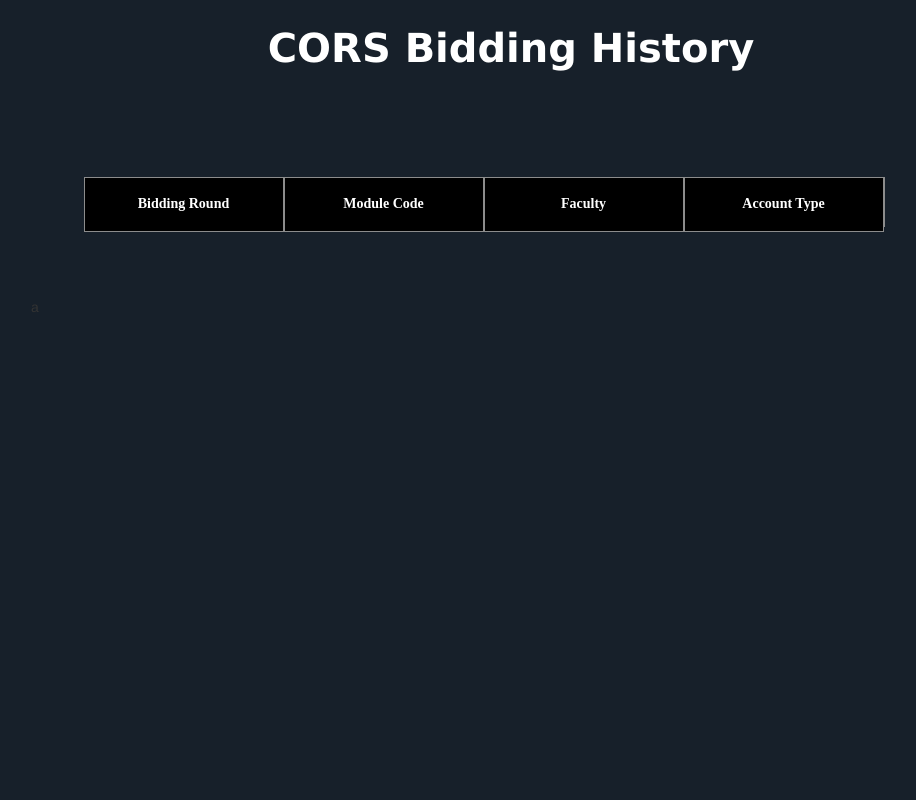
After one commit to yogamurti/HacknRoll, a PHP site: page /index.html in a window 1280 px wide. The commit adds this page. Shown: the whole page, without its empty margins (129-1045 px from the left). Run offline with PHP 8.4, Linux system fonts and the light colour scheme.

Commit message:
Add files via upload
final

```diff
--- /dev/null
+++ b/index.html
@@ -0,0 +1,87 @@
+<?php
+	session_start();
+	include_once("db.php");
+?>
+
+<html>
+<head>
+  <title>Hack n Roll 2017</title>
+  <link rel="stylesheet" href="https://maxcdn.bootstrapcdn.com/bootstrap/3.3.6/css/bootstrap.min.css">
+  <link rel="stylesheet" href="https://maxcdn.bootstrapcdn.com/bootstrap/3.3.6/css/bootstrap-theme.min.css">
+  <link rel="stylesheet" href="stylesheet.css">
+</head>
+<body>
+  <br/>
+  <div class="mainHeading">CORS Bidding History</div>
+    <div class='container'>
+      <div class='topbar'>
+        <div style = "font-family: Times New Roman; font-size: 20px";>
+          <div class='tocenter'>
+            <div id='wrap'>
+              <center>
+              <ul class='menu'>
+                <li>
+                  <a href="#"><b>Bidding Round</a></b>
+                  <ul>
+                    <li><a href="#" onclick="info0()"><b>1A</b></a></li>
+                    <li><a href="#"><b>1B</b></a></li>
+                    <li><a href="#" onclick="info1()"><b>2A</b></a></li>
+                    <li><a href="#"><b>2B</b></a></li>
+                    <li><a href="#"><b>3A</b></a></li>
+                    <li><a href="#"><b>3B</b></a></li>
+                  </ul>
+                </li>
+                <li>
+                  <a href="#"><b>Module Code</a></b>
+                  <ul>
+                    <li><a href="#" onclick="info1()"><b>ACC1002X</b></a></li>
+                    <li><a href="#" onclick="info2()"><b>CS1010S</b></a></li>
+                    <li><a href="#" onclick="info3()"><b>EC1301</b></a></li>
+                    <li><a href="#" onclick="info4()"><b>MKT1003X</b></a></li>
+                    <li><a href="#" onclick="info5()"><b>PL1101E</b></a></li>
+                  </ul>
+                </li>
+                <li>
+                  <a href="#"><b>Faculty</a></b>
+                  <ul>
+                    <li><a href="#" onclick="info4()"><b>School of Computing</b></a></li>
+                    <li><a href="#" onclick="info7()"><b>Faculty of Science</b></a></li>
+                  </ul>
+                </li>
+                <li>
+                  <a href="#"><b>Account Type</a></b>
+                  <ul>
+                    <li><a href="#" onclick="info7()"><b>Programme</b></a></li>
+                  </ul>
+                </li>
+              </ul>
+              </center>
+            </div>
+          </div>
+        </div>
+      </div>
+    </div>
+      <!--<form method='post'>
+        <div id='ModuleCode' style='float:left'><input type="text" placeholder='Module Code' class='form-control'></div>
+        <div id='Faculty' style='float:left'><input placeholder='Faculty' class='form-control' type='text'></div>
+        <div id='BiddingRound' style='float:left'><input placeholder='Bid Round' class='form-control' type='text'></div>
+        <div id='StudentAccountType' style='float:left'><input placeholder='Student & Account Type' class='form-control' type='text'></div>
+        <button onclick='go()' class='btn btn-default'>Go</button>-\
+      </form>
+  <div class="shows">
+    <button onclick='info()' class='optionButton'>ACC1002X</button>
+  </div>-->
+  <br/>
+  <br/>
+  <br/>
+  <br/>
+  <br/>
+  <br/>
+  <div class="graphDisplay">a</div>
+  <div id="graph" class="graphDisplay"></div>
+  <script src="javaScript.js"></script>
+  <script src="https://ajax.googleapis.com/ajax/libs/jquery/1.12.4/jquery.min.js"></script>
+  <script src="https://code.highcharts.com/highcharts.js"></script>
+  <script src="https://code.highcharts.com/modules/exporting.js"></script>
+</body>
+</html>
--- a/javaScript.js
+++ b/javaScript.js
@@ -68,7 +68,7 @@ function info0() {
         }
       },
       title: {
-        text: $('<div/>').html('ACC1002X').text(),
+        text: $('<div/>').html('Bidding Round 1A - ACC1002X - School of Business - Programme').text(),
         style: {
           color: "#FFF",
           font: '26px Lucida Sans Unicode',
@@ -85,11 +85,12 @@ function info0() {
         }
        },
         tooltip: {
-            valueSuffix: ' Points'
+            valueSuffix: ' Point(s)'
         },
       series: [
       {
         name: 'Lecture 1',
+        color:'purple',
         data: [
 
           {
@@ -123,6 +124,7 @@ function info0() {
       },
       {
         name: 'Lecture 2',
+        color:'green',
         data: [
 
           {
@@ -156,6 +158,7 @@ function info0() {
       },
       {
         name: 'Lecture 3',
+        color:'orange',
         data: [
 
           {
@@ -260,7 +263,7 @@ function info1() {
         }
       },
       title: {
-        text: $('<div/>').html('ACC1002X').text(),
+        text: $('<div/>').html('Bidding Round 2A - ACC1002X - School of Business - Programme').text(),
         style: {
           color: "#FFF",
           font: '26px Lucida Sans Unicode',
@@ -277,11 +280,12 @@ function info1() {
         }
        },
         tooltip: {
-            valueSuffix: ' Points'
+            valueSuffix: ' Point(s)'
         },
       series: [
       {
         name: 'Lecture 1',
+        color:'purple',
         data: [
 
           {
@@ -315,6 +319,7 @@ function info1() {
       },
       {
         name: 'Lecture 2',
+        color:'green',
         data: [
 
           {
@@ -348,6 +353,7 @@ function info1() {
       },
       {
         name: 'Lecture 3',
+        color:'orange',
         data: [
 
           {
@@ -451,7 +457,7 @@ function info2() {
         }
       },
       title: {
-        text: $('<div/>').html('CS1010S').text(),
+        text: $('<div/>').html('Bidding Round 2A - CS1010S - School of Computing - Programme').text(),
         style: {
           color: "#FFF",
           font: '26px Lucida Sans Unicode',
@@ -468,11 +474,12 @@ function info2() {
         }
        },
         tooltip: {
-            valueSuffix: ' Points'
+            valueSuffix: ' Point(s)'
         },
       series: [
       {
         name: 'Lecture 1',
+        color:'purple',
         data: [
 
           {
@@ -576,7 +583,7 @@ function info3() {
         }
       },
       title: {
-        text: $('<div/>').html('EC1301').text(),
+        text: $('<div/>').html('Bidding Round 2A - EC1301 - School of Computing - Programme').text(),
         style: {
           color: "#FFF",
           font: '26px Lucida Sans Unicode',
@@ -593,11 +600,12 @@ function info3() {
         }
        },
         tooltip: {
-            valueSuffix: ' Points'
+            valueSuffix: ' Point(s)'
         },
       series: [
       {
         name: 'Lecture 1',
+        color:'purple',
         data: [
 
           {
@@ -631,6 +639,7 @@ function info3() {
       },
       {
         name: 'Lecture 2',
+        color:'green',
         data: [
 
           {
@@ -734,7 +743,7 @@ function info4() {
         }
       },
       title: {
-        text: $('<div/>').html('MKT1003X').text(),
+        text: $('<div/>').html('Bidding Round 2A - MKT1003X - School of Computing - Programme').text(),
         style: {
           color: "#FFF",
           font: '26px Lucida Sans Unicode',
@@ -751,11 +760,12 @@ function info4() {
         }
        },
         tooltip: {
-            valueSuffix: ' Points'
+            valueSuffix: ' Point(s)'
         },
       series: [
       {
         name: 'Lecture 1',
+        color:'purple',
         data: [
 
           {
@@ -789,6 +799,7 @@ function info4() {
       },
       {
         name: 'Lecture 2',
+        color:'green',
         data: [
 
           {
@@ -892,7 +903,7 @@ function info5() {
         }
       },
       title: {
-        text: $('<div/>').html('PL1101E').text(),
+        text: $('<div/>').html('Bidding Round 2A - PL1101E - Faculty of Arts and Social Sciences - Programme').text(),
         style: {
           color: "#FFF",
           font: '26px Lucida Sans Unicode',
@@ -909,11 +920,12 @@ function info5() {
         }
        },
         tooltip: {
-            valueSuffix: ' Points'
+            valueSuffix: ' Point(s)'
         },
       series: [
       {
         name: 'Lecture 1',
+        color:'purple',
         data: [
 
           {
@@ -947,6 +959,7 @@ function info5() {
       },
       {
         name: 'Lecture 2',
+        color:'green',
         data: [
 
           {
@@ -982,6 +995,7 @@ function info5() {
   });
 };
 
+// not used
 function info6() {
   $('#graph').highcharts({
       chart: {
@@ -1067,11 +1081,12 @@ function info6() {
         }
        },
         tooltip: {
-            valueSuffix: ' Points'
+            valueSuffix: ' Point(s)'
         },
       series: [
       {
         name: 'Lecture 1',
+        color:'purple',
         data: [
 
           {
@@ -1175,7 +1190,7 @@ function info7() {
         }
       },
       title: {
-        text: $('<div/>').html('MKT1003X').text(),
+        text: $('<div/>').html('Bidding Round 2A - MKT1003X - Faculty of Science - Programme').text(),
         style: {
           color: "#FFF",
           font: '26px Lucida Sans Unicode',
@@ -1192,11 +1207,12 @@ function info7() {
         }
        },
         tooltip: {
-            valueSuffix: ' Points'
+            valueSuffix: ' Point(s)'
         },
       series: [
       {
         name: 'Lecture 1',
+        color:'purple',
         data: [
 
           {
@@ -1230,6 +1246,7 @@ function info7() {
       },
       {
         name: 'Lecture 2',
+        color:'green',
         data: [
 
           {
@@ -1265,11 +1282,11 @@ function info7() {
   });
 };
 
-function go() {
-  var data = document.getElementById("MC");
-  var sendData = "data=" + data;
-alert(sendData);
-  $.post("display.php", sendData, function(response) {
-    alert(response);
-  });
-}
+//function go() {
+//  var data = document.getElementById("MC");
+//  var sendData = "data=" + data;
+//alert(sendData);
+//  $.post("display.php", sendData, function(response) {
+//    alert(response);
+//  });
+//}
--- a/stylesheet.css
+++ b/stylesheet.css
@@ -32,9 +32,7 @@ form {
 }
 
 .tocenter {
-  /* to position menu bar */
-    width: 1051;
-    max-width: 1162.57;
+    width: 75%;
     margin: 0 auto;
 }
 
@@ -50,25 +48,27 @@ form {
     padding: 0;
     margin: 0;
     position: absolute; /* Ensures that the menu doesn’t affect other elements */
-    border-right: 1px solid #54879d;
+    border-right: 1px solid #8c8c8c;
 }
 
 .menu li {
     height: auto;
-    width: 150px;  /* Each menu item is 150px wide */
+    width: 200px;  /* Each menu item is 150px wide */
     float: left;  /* This lines up the menu items horizontally */
     text-align: center;  /* All text is placed in the center of the box */
     list-style: none;  /* Removes the default styling (bullets) for the list */
     font: normal bold 14px/1.2em Times New Roman;
     padding: 0;
     margin: 0;
-    background-color: #366b82;
+    background-color: #000;
 }
 
 .menu a {
     padding: 18px 0;  /* Adds a padding on the top and bottom so the text appears centered vertically */
-    border-left: 1px solid #54879d; /* Creates a border in a slightly lighter shade of blue than the background.  Combined with the right border, this creates a nice effect. */
-    border-right: 1px solid #1f5065; /* Creates a border in a slightly darker shade of blue than the background.  Combined with the left border, this creates a nice effect. */
+    border-left: 1px solid #8c8c8c;
+    border-right: 1px solid #8c8c8c;
+    border-top: 1px solid #8c8c8c;
+    border-bottom: 1px solid #8c8c8c;
     text-decoration: none;  /* Removes the default hyperlink styling. */
     color: white; /* Text color is white */
     display: block;
@@ -90,16 +90,21 @@ li:hover#menu, a:hover#menu {
 }
 
 .menu li ul li {
-    background-color: #54879d;
+    background-color: #262626;
 }
 
 .menu li ul li a {
-    border-left: 1px solid #1f5065;
-    border-right: 1px solid #1f5065;
-    border-top: 1px solid #74a3b7;
-    border-bottom: 1px solid #1f5065;
+    border-left: 1px solid #8c8c8c;
+    border-right: 1px solid #8c8c8c;
+    border-top: 1px solid #8c8c8c;
+    border-bottom: 1px solid #8c8c8c;
 }
 
 .menu li ul li a:hover {
-    background-color: red;
+    background-color: #1a1a1a;
 }
+
+.graphDisplay{
+    width:75%;
+    margin:0 auto;
+}
```
